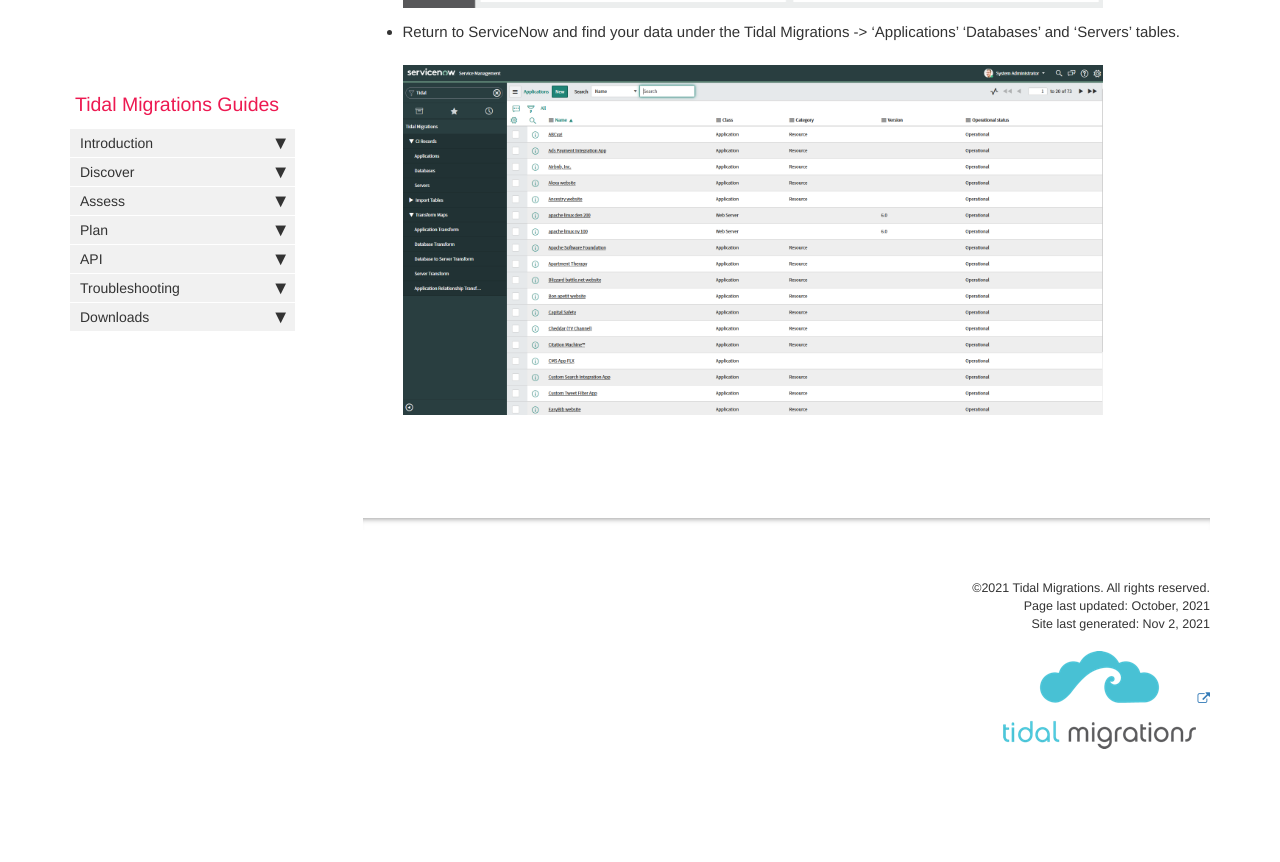
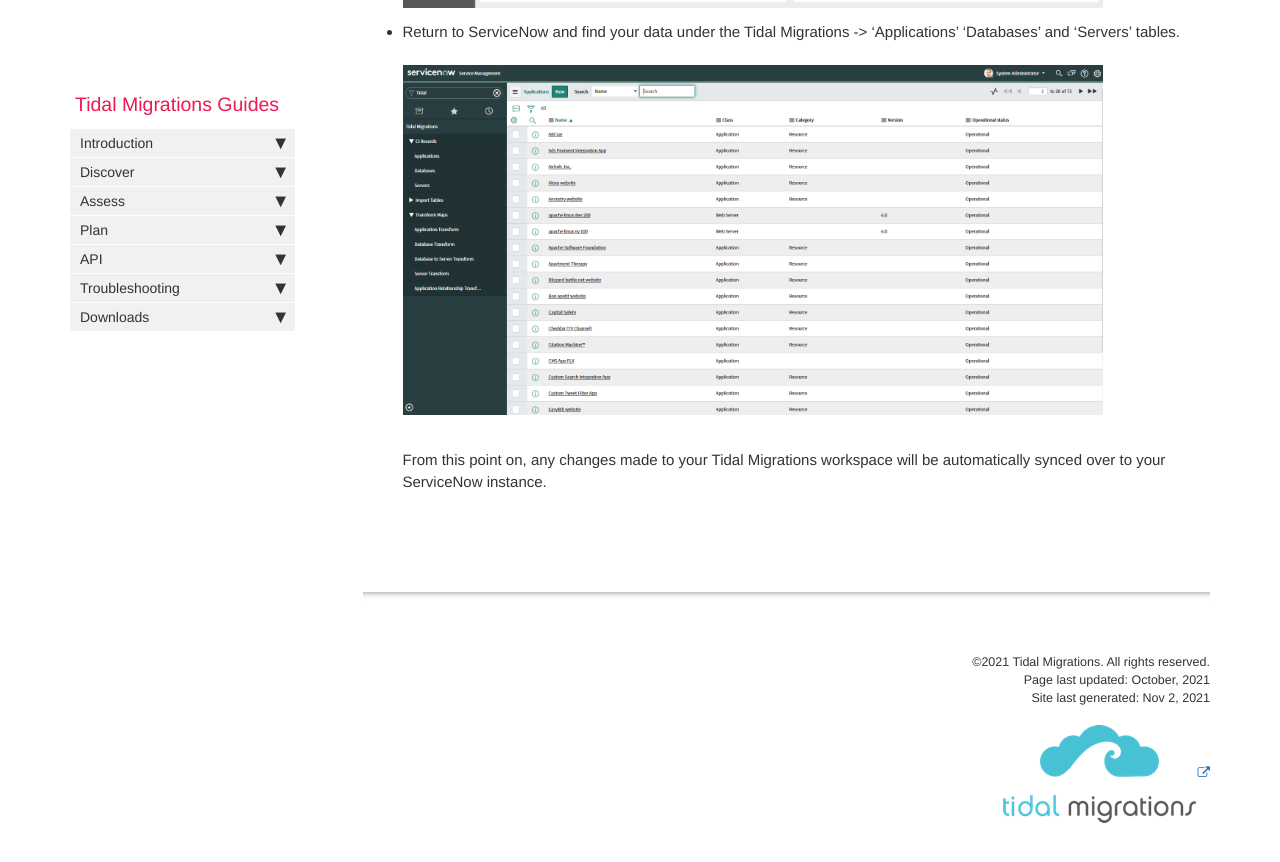
Before and after one commit to tidalmigrations/tidalmigrations.github.io, a Jekyll site: the page built from pages/user guides/integrating_with_servicenow.md, in a window 1280 px wide and 900 px high, scrolled down 5600 px. Shown: the top 862 px of the window. Built offline with Jekyll 4.4.1, drawn with Linux system fonts in a browser that asks for light colours; nearby versions of some CDN libraries; comment, search, counter and statistics services are not loaded; before the commit the page ends 6426 px from its top, so only the background shows below that.

Commit message:
Added final line about how the sync works

```diff
--- a/pages/user guides/integrating_with_servicenow.md
+++ b/pages/user guides/integrating_with_servicenow.md
@@ -103,3 +103,7 @@ In order for your Tidal Migrations workspace to communicate with your ServiceNow
 - Return to ServiceNow and find your data under the Tidal Migrations -> 'Applications' 'Databases' and 'Servers' tables.
 
   {% include image.html file="integrate-tidal-step2.png" %}
+
+  <br/>
+
+  From this point on, any changes made to your Tidal Migrations workspace will be automatically synced over to your ServiceNow instance.
```
